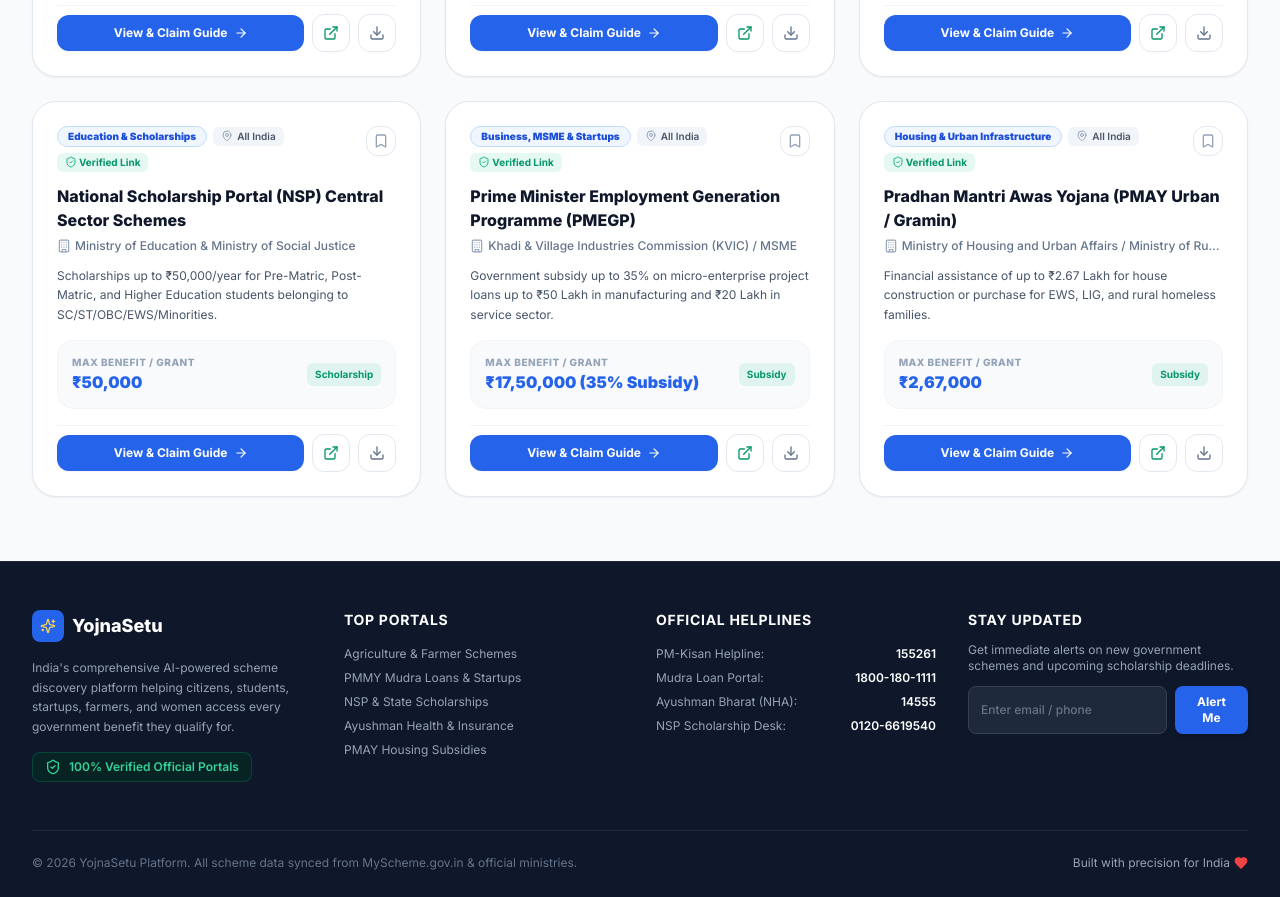
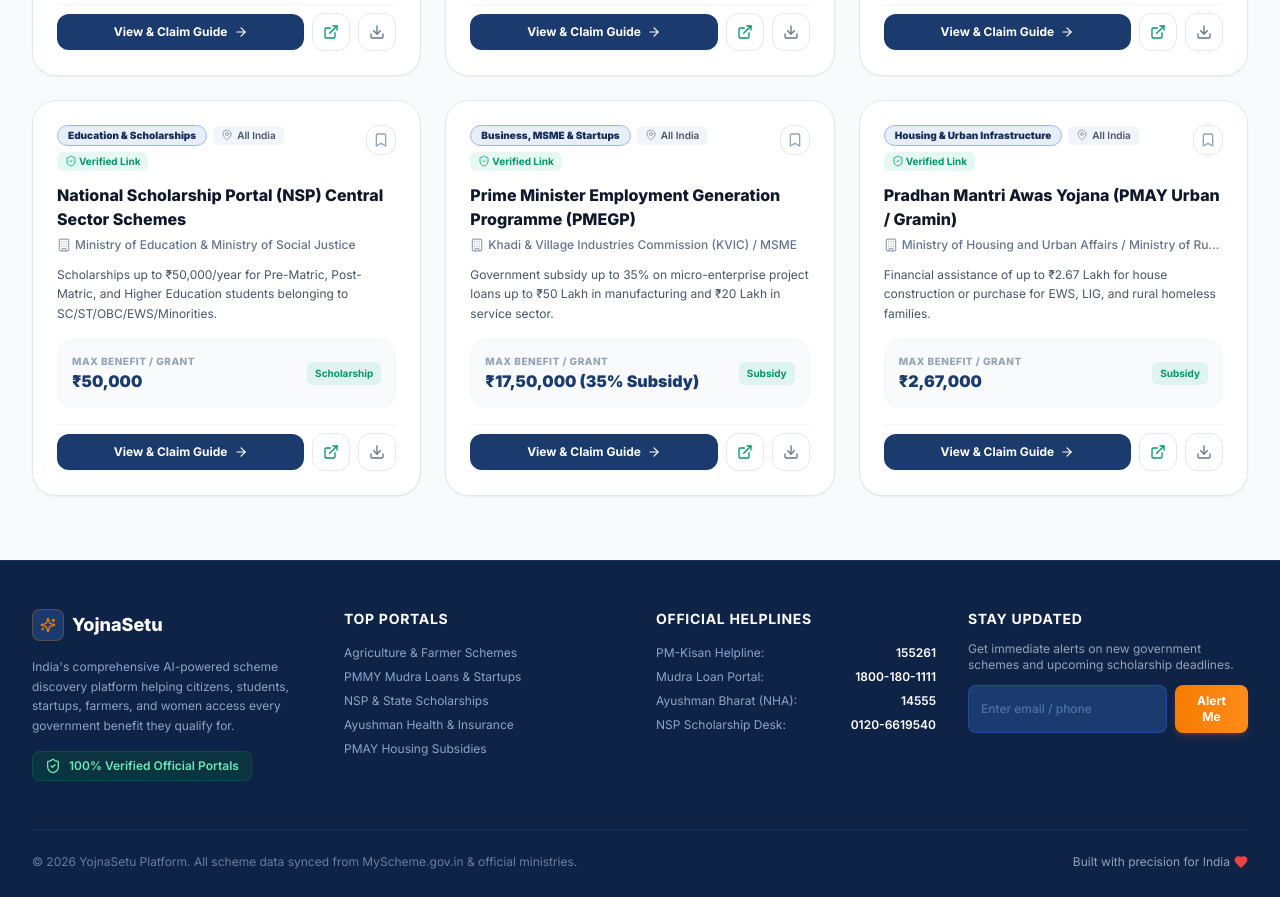
Before and after one commit to ujwalx23/YojnaSetu, a React (Vite) app: page / in a window 1280 px wide. Shown: the part 1900-2797 px from the top of the page. Built offline with nearby package versions, Linux system fonts and the light colour scheme.

Commit message:
rebrand: navy+orange theme from YS logo, new YS favicon, telegram notifier fix

```diff
--- a/index.html
+++ b/index.html
@@ -3,9 +3,10 @@
   <head>
     <meta charset="UTF-8" />
     <link rel="icon" type="image/svg+xml" href="/favicon.svg" />
+    <link rel="apple-touch-icon" href="/favicon.svg" />
     <link rel="manifest" href="/manifest.json" />
     <meta name="viewport" content="width=device-width, initial-scale=1.0, maximum-scale=5.0, user-scalable=yes" />
-    <meta name="theme-color" content="#0f172a" />
+    <meta name="theme-color" content="#1B3B6F" />
     <meta name="apple-mobile-web-app-capable" content="yes" />
     <meta name="apple-mobile-web-app-status-bar-style" content="black-translucent" />
     <meta name="apple-mobile-web-app-title" content="YojnaSetu" />
--- a/src/components/Footer.tsx
+++ b/src/components/Footer.tsx
@@ -28,22 +28,22 @@
   };
 
   return (
-    <footer className="bg-slate-900 text-slate-300 pt-12 pb-8 border-t border-slate-800 transition-colors">
+    <footer className="bg-[#0f2347] text-blue-100 pt-12 pb-8 border-t border-[#1B3B6F]/60 transition-colors">
       <div className="max-w-7xl mx-auto px-4 sm:px-6 lg:px-8">
         <div className="grid grid-cols-1 md:grid-cols-4 gap-8 mb-12">
           {/* Col 1: About */}
           <div className="space-y-4">
             <div className="flex items-center gap-2">
-              <div className="w-8 h-8 rounded-lg bg-brand-600 flex items-center justify-center">
-                <Sparkles className="w-4 h-4 text-amber-300" />
+              <div className="w-8 h-8 rounded-lg bg-[#1B3B6F] border border-[#F57C00]/30 flex items-center justify-center">
+                <Sparkles className="w-4 h-4 text-[#F57C00]" />
               </div>
               <span className="font-extrabold text-lg text-white">YojnaSetu</span>
             </div>
-            <p className="text-xs text-slate-400 leading-relaxed">
+            <p className="text-xs text-blue-200/70 leading-relaxed">
               India's comprehensive AI-powered scheme discovery platform helping citizens, students, startups, farmers, and women access every government benefit they qualify for.
             </p>
 
-            <div className="flex items-center gap-2 text-xs font-semibold text-emerald-400 bg-emerald-950/60 border border-emerald-800/60 px-3 py-1.5 rounded-lg w-fit">
+            <div className="flex items-center gap-2 text-xs font-semibold text-emerald-300 bg-emerald-900/40 border border-emerald-700/40 px-3 py-1.5 rounded-lg w-fit">
               <ShieldCheck className="w-4 h-4" />
               100% Verified Official Portals
             </div>
@@ -52,19 +52,19 @@
           {/* Col 2: High Value Categories */}
           <div>
             <h4 className="text-sm font-bold text-white mb-4 uppercase tracking-wider">Top Portals</h4>
-            <ul className="space-y-2 text-xs text-slate-400">
-              <li><a href="#schemes" className="hover:text-brand-400 transition-colors">Agriculture & Farmer Schemes</a></li>
-              <li><a href="#startup" className="hover:text-brand-400 transition-colors">PMMY Mudra Loans & Startups</a></li>
-              <li><a href="#scholarships" className="hover:text-brand-400 transition-colors">NSP & State Scholarships</a></li>
-              <li><a href="#schemes" className="hover:text-brand-400 transition-colors">Ayushman Health & Insurance</a></li>
-              <li><a href="#schemes" className="hover:text-brand-400 transition-colors">PMAY Housing Subsidies</a></li>
+            <ul className="space-y-2 text-xs text-blue-200/70">
+              <li><a href="#schemes" className="hover:text-[#FF8C1A] transition-colors">Agriculture & Farmer Schemes</a></li>
+              <li><a href="#startup" className="hover:text-[#FF8C1A] transition-colors">PMMY Mudra Loans & Startups</a></li>
+              <li><a href="#scholarships" className="hover:text-[#FF8C1A] transition-colors">NSP & State Scholarships</a></li>
+              <li><a href="#schemes" className="hover:text-[#FF8C1A] transition-colors">Ayushman Health & Insurance</a></li>
+              <li><a href="#schemes" className="hover:text-[#FF8C1A] transition-colors">PMAY Housing Subsidies</a></li>
             </ul>
           </div>
 
           {/* Col 3: Government Helplines */}
           <div>
             <h4 className="text-sm font-bold text-white mb-4 uppercase tracking-wider">Official Helplines</h4>
-            <ul className="space-y-2 text-xs text-slate-400">
+            <ul className="space-y-2 text-xs text-blue-200/70">
               <li className="flex items-center justify-between">
                 <span>PM-Kisan Helpline:</span>
                 <span className="font-semibold text-white">155261</span>
@@ -104,12 +104,12 @@
                   onChange={(e) => setEmailInput(e.target.value)}
                   placeholder="Enter email / phone"
                   required
-                  className="bg-slate-800 border border-slate-700 rounded-lg px-3 py-2 text-xs text-white placeholder-slate-500 outline-none focus:border-brand-500 flex-1 font-medium"
+                  className="bg-[#1B3B6F] border border-[#2756B5]/60 rounded-lg px-3 py-2 text-xs text-white placeholder-blue-300/40 outline-none focus:border-[#F57C00] flex-1 font-medium"
                 />
                 <button
                   type="submit"
                   disabled={loading}
-                  className="bg-brand-600 hover:bg-brand-500 text-white font-bold text-xs px-3 py-2 rounded-lg transition-colors shadow-md disabled:opacity-50"
+                  className="bg-gradient-to-r from-[#F57C00] to-[#FF8C1A] hover:from-[#e06e00] hover:to-[#F57C00] text-white font-bold text-xs px-3 py-2 rounded-lg transition-colors shadow-md shadow-[#F57C00]/20 disabled:opacity-50"
                 >
                   {loading ? 'Sending...' : 'Alert Me'}
                 </button>
@@ -118,7 +118,7 @@
           </div>
         </div>
 
-        <div className="border-t border-slate-800 pt-6 flex flex-col sm:flex-row items-center justify-between text-xs text-slate-500 gap-4">
+        <div className="border-t border-[#1B3B6F]/60 pt-6 flex flex-col sm:flex-row items-center justify-between text-xs text-blue-200/50 gap-4">
           <p>© 2026 YojnaSetu Platform. All scheme data synced from MyScheme.gov.in & official ministries.</p>
           <div className="flex items-center gap-1 text-slate-400">
             <span>Built with precision for India</span>
--- a/src/index.css
+++ b/src/index.css
@@ -4,52 +4,113 @@
 
 @layer base {
   body {
-    @apply bg-slate-50 text-slate-900 dark:bg-slate-950 dark:text-slate-100 font-sans;
+    @apply bg-slate-50 text-slate-900 dark:bg-[#060e1a] dark:text-slate-100 font-sans;
   }
 }
 
-/* Custom Glassmorphism & High Contrast Overrides */
-.high-contrast {
-  filter: contrast(130%) brightness(95%);
+/* ── YojnaSetu Brand Variables ───────────────────────────────── */
+:root {
+  --navy:       #1B3B6F;
+  --navy-dark:  #0f2347;
+  --orange:     #F57C00;
+  --orange-lt:  #FF8C1A;
+  --white:      #FFFFFF;
 }
 
+/* ── High Contrast Mode ──────────────────────────────────────── */
+.high-contrast { filter: contrast(130%) brightness(95%); }
 .high-contrast body {
   background-color: #000000 !important;
   color: #ffffff !important;
 }
 
+/* ── Animations ──────────────────────────────────────────────── */
 @keyframes spinSlow {
   from { transform: rotate(0deg); }
-  to { transform: rotate(360deg); }
+  to   { transform: rotate(360deg); }
+}
+.animate-spin-slow { animation: spinSlow 8s linear infinite; }
+
+@keyframes float {
+  0%, 100% { transform: translateY(0px); }
+  50%       { transform: translateY(-8px); }
+}
+.animate-float { animation: float 4s ease-in-out infinite; }
+
+@keyframes shimmer {
+  0%   { background-position: -200% center; }
+  100% { background-position:  200% center; }
+}
+.animate-shimmer {
+  background: linear-gradient(90deg, transparent 0%, rgba(245,124,0,0.12) 50%, transparent 100%);
+  background-size: 200% auto;
+  animation: shimmer 2.5s linear infinite;
 }
 
-.animate-spin-slow {
-  animation: spinSlow 8s linear infinite;
+@keyframes navyPulse {
+  0%, 100% { box-shadow: 0 0 0 0 rgba(27,59,111,0.5); }
+  50%       { box-shadow: 0 0 0 8px rgba(27,59,111,0); }
+}
+.animate-navy-pulse { animation: navyPulse 2s ease-in-out infinite; }
+
+@keyframes orangeGlow {
+  0%, 100% { box-shadow: 0 0 8px rgba(245,124,0,0.4); }
+  50%       { box-shadow: 0 0 20px rgba(245,124,0,0.7); }
+}
+.animate-orange-glow { animation: orangeGlow 2s ease-in-out infinite; }
+
+/* ── Gradient Utilities ──────────────────────────────────────── */
+.bg-brand-gradient {
+  background: linear-gradient(135deg, #1B3B6F 0%, #0f2347 60%, #162f58 100%);
+}
+.bg-accent-gradient {
+  background: linear-gradient(135deg, #F57C00 0%, #FF8C1A 100%);
+}
+.text-gradient-brand {
+  background: linear-gradient(90deg, #1B3B6F, #2756B5);
+  -webkit-background-clip: text;
+  -webkit-text-fill-color: transparent;
+  background-clip: text;
+}
+.text-gradient-accent {
+  background: linear-gradient(90deg, #F57C00, #FF8C1A);
+  -webkit-background-clip: text;
+  -webkit-text-fill-color: transparent;
+  background-clip: text;
 }
 
-/* Custom Scrollbar */
-::-webkit-scrollbar {
-  width: 8px;
-  height: 8px;
+/* ── Glass Cards ─────────────────────────────────────────────── */
+.glass-navy {
+  background: rgba(27, 59, 111, 0.12);
+  backdrop-filter: blur(12px);
+  border: 1px solid rgba(27, 59, 111, 0.25);
+}
+.glass-orange {
+  background: rgba(245, 124, 0, 0.08);
+  backdrop-filter: blur(12px);
+  border: 1px solid rgba(245, 124, 0, 0.2);
+}
+.dark .glass-navy {
+  background: rgba(27, 59, 111, 0.25);
+  border-color: rgba(27, 59, 111, 0.45);
 }
 
-::-webkit-scrollbar-track {
-  background: rgba(15, 23, 42, 0.05);
+/* ── Scheme Card Hover Effect ────────────────────────────────── */
+.scheme-card {
+  transition: transform 0.2s ease, box-shadow 0.2s ease;
+}
+.scheme-card:hover {
+  transform: translateY(-3px);
+  box-shadow: 0 12px 32px rgba(245, 124, 0, 0.18), 0 2px 8px rgba(27, 59, 111, 0.12);
 }
 
-.dark ::-webkit-scrollbar-track {
-  background: rgba(15, 23, 42, 0.5);
-}
+/* ── Custom Scrollbar ────────────────────────────────────────── */
+::-webkit-scrollbar { width: 7px; height: 7px; }
+::-webkit-scrollbar-track { background: rgba(27, 59, 111, 0.05); }
+::-webkit-scrollbar-thumb { background: #1B3B6F; border-radius: 4px; }
+::-webkit-scrollbar-thumb:hover { background: #F57C00; }
+.dark ::-webkit-scrollbar-track { background: rgba(6, 14, 26, 0.5); }
+.dark ::-webkit-scrollbar-thumb { background: #2756B5; }
 
-::-webkit-scrollbar-thumb {
-  background: #94a3b8;
-  border-radius: 4px;
-}
-
-.dark ::-webkit-scrollbar-thumb {
-  background: #334155;
-}
-
-::-webkit-scrollbar-thumb:hover {
-  background: #64748b;
-}
+/* ── Selection Color ─────────────────────────────────────────── */
+::selection { background: #F57C00; color: #ffffff; }
--- a/tailwind.config.js
+++ b/tailwind.config.js
@@ -8,39 +8,73 @@
   theme: {
     extend: {
       colors: {
+        // Primary brand: Deep Navy Blue (from logo 'Y' letter)
         brand: {
-          50: '#eff6ff',
-          100: '#dbeafe',
-          200: '#bfdbfe',
-          300: '#93c5fd',
-          400: '#60a5fa',
-          500: '#3b82f6',
-          600: '#2563eb',
-          700: '#1d4ed8',
-          800: '#1e40af',
-          900: '#1e3a8a',
-          950: '#172554',
+          50:  '#e8eef8',
+          100: '#c5d3ef',
+          200: '#9eb5e4',
+          300: '#7597d9',
+          400: '#5580d1',
+          500: '#3569c9',
+          600: '#1B3B6F',  // Core navy (logo primary)
+          700: '#162f58',
+          800: '#102341',
+          900: '#0a172a',
+          950: '#060e1a',
+        },
+        // Secondary accent: Vivid Orange (from logo 'S' letter)
+        accent: {
+          50:  '#fff5e6',
+          100: '#ffe4bb',
+          200: '#ffd08a',
+          300: '#ffbc59',
+          400: '#ffaa33',
+          500: '#F57C00',  // Core orange (logo accent)
+          600: '#e06e00',
+          700: '#c05e00',
+          800: '#a04f00',
+          900: '#7a3c00',
         },
         gov: {
           orange: '#FF671F',
-          white: '#FFFFFF',
-          green: '#046A38',
-          blue: '#06038D',
-          navy: '#0f172a'
+          white:  '#FFFFFF',
+          green:  '#046A38',
+          blue:   '#1B3B6F',
+          navy:   '#0f172a'
         }
       },
       fontFamily: {
         sans: ['Inter', 'system-ui', 'sans-serif'],
       },
       animation: {
-        'pulse-slow': 'pulse 3s cubic-bezier(0.4, 0, 0.6, 1) infinite',
-        'float': 'float 4s ease-in-out infinite',
+        'pulse-slow':  'pulse 3s cubic-bezier(0.4, 0, 0.6, 1) infinite',
+        'float':       'float 4s ease-in-out infinite',
+        'spin-slow':   'spin 8s linear infinite',
+        'shimmer':     'shimmer 2s linear infinite',
       },
       keyframes: {
         float: {
           '0%, 100%': { transform: 'translateY(0px)' },
-          '50%': { transform: 'translateY(-8px)' },
+          '50%':      { transform: 'translateY(-8px)' },
+        },
+        shimmer: {
+          '0%':   { backgroundPosition: '-200% center' },
+          '100%': { backgroundPosition: '200% center' },
         }
+      },
+      backgroundImage: {
+        // Hero gradient: navy → deep-blue
+        'brand-gradient': 'linear-gradient(135deg, #1B3B6F 0%, #0f172a 60%, #162f58 100%)',
+        // Orange CTA gradient
+        'accent-gradient': 'linear-gradient(135deg, #F57C00 0%, #FF8C1A 100%)',
+        // Card shimmer
+        'shimmer-gradient': 'linear-gradient(90deg, transparent 0%, rgba(245,124,0,0.08) 50%, transparent 100%)',
+      },
+      boxShadow: {
+        'brand':  '0 4px 24px rgba(27, 59, 111, 0.35)',
+        'accent': '0 4px 24px rgba(245, 124, 0, 0.35)',
+        'orange-glow': '0 0 20px rgba(245, 124, 0, 0.4)',
+        'navy-glow':   '0 0 20px rgba(27, 59, 111, 0.5)',
       }
     },
   },
```
Also changed, not shown: src/components/Navbar.tsx (+18 -18 lines), src/utils/telegramNotifier.ts (+32 -17 lines), public/favicon.svg, public/manifest.json, 8 other files (tests, documents, lock files or other folders).
